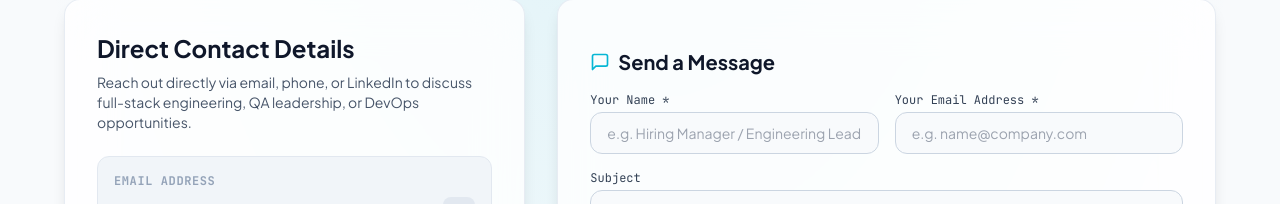
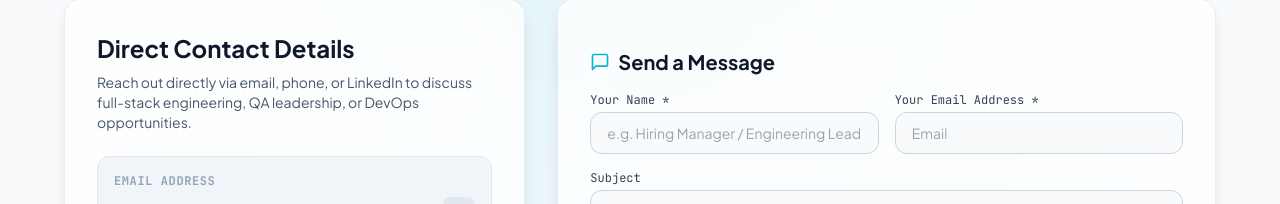
Before and after one commit to MohammedAsmare/mohammed-asmare-portfolio, a React (Vite) app: page / in a window 1280 px wide. Shown: the part 11550-11754 px from the top of the page. Built offline with nearby package versions, Linux system fonts and the light colour scheme.

Commit message:
Update ContactSection.tsx

```diff
--- a/src/sections/ContactSection.tsx
+++ b/src/sections/ContactSection.tsx
@@ -215,7 +215,7 @@ export const ContactSection: React.FC = () => {
                     type="email"
                     name="email"
                     required
-                    placeholder="e.g. name@company.com"
+                    placeholder="Email"
                     value={formData.email}
                     onChange={(e) => setFormData({ ...formData, email: e.target.value })}
                     className="w-full px-4 py-2.5 rounded-xl bg-slate-50 dark:bg-slate-900 border border-slate-300 dark:border-slate-800 text-slate-900 dark:text-white text-xs sm:text-sm focus:outline-none focus:ring-2 focus:ring-cyan-500"
```
